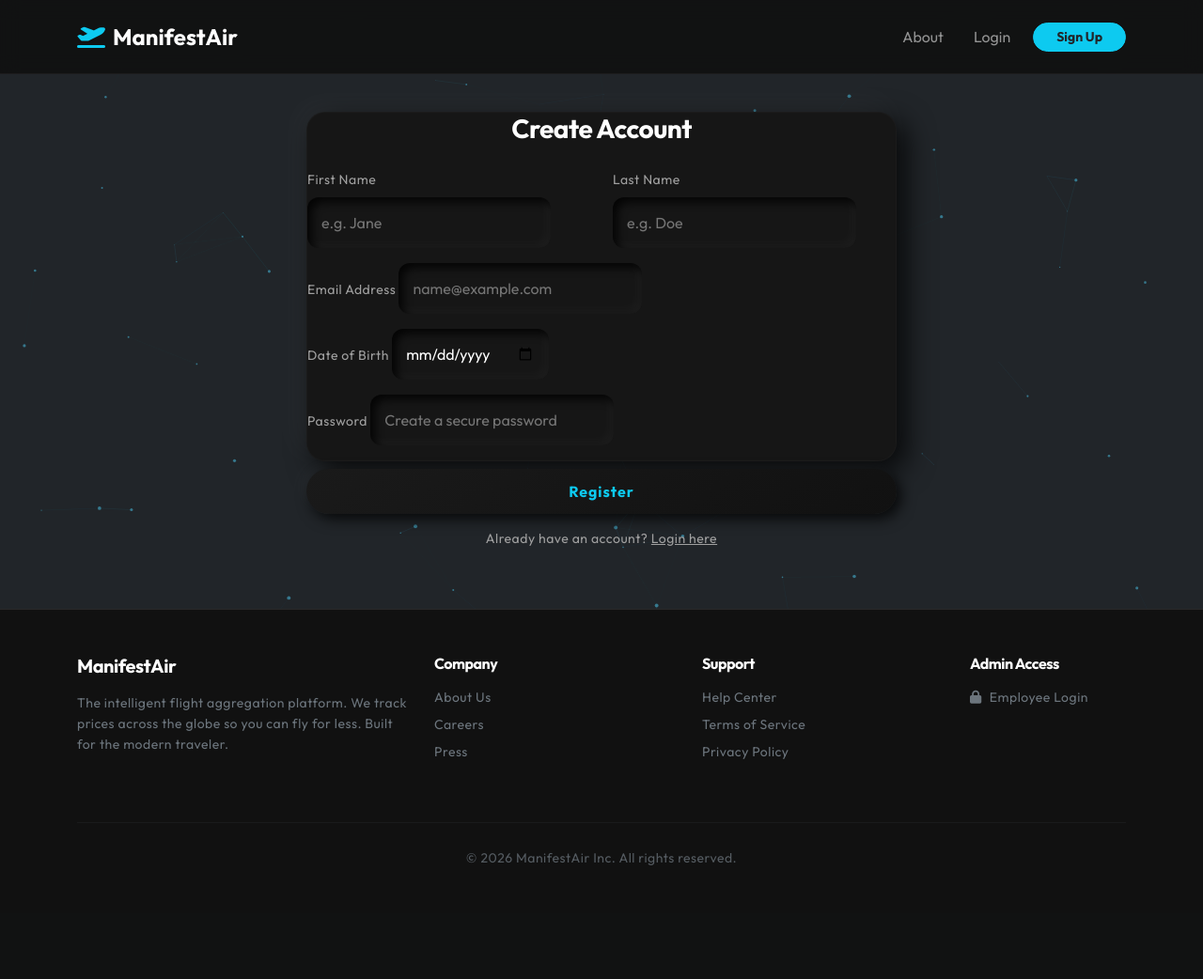
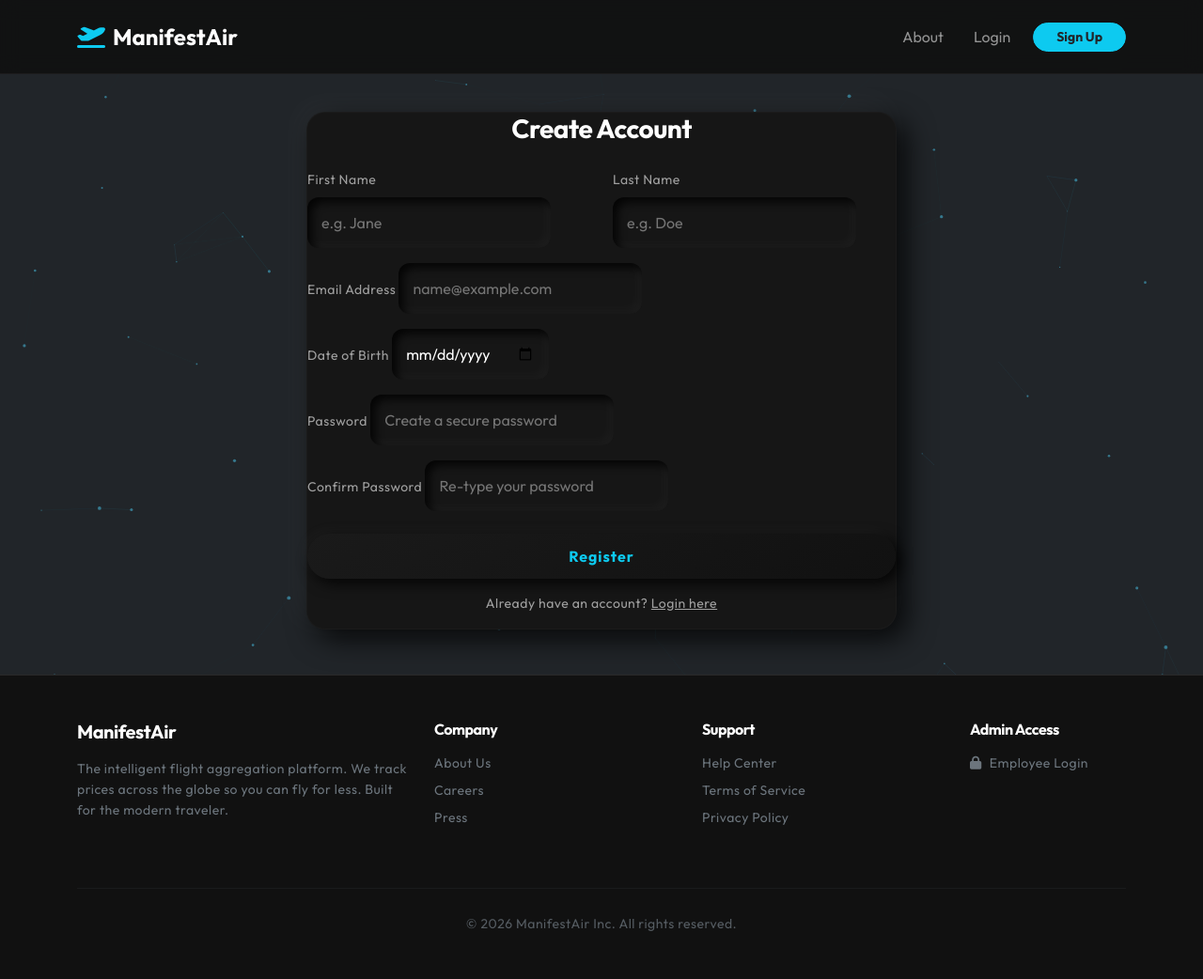
Before and after one commit to Meet1713/ManifestAir, a Flask app: template app/templates/auth/signup.html in a window 1280 px wide. Shown: the whole page at 94% size. Before the commit the page ends 921 px from the top, so only its background shows below. Run offline with Flask 3, Linux system fonts and the light colour scheme; the template is opened without the code that fills it, so the values that code supplies are empty.

Commit message:
Updating signup.html
Adding confirm password box

```diff
--- a/app/templates/auth/signup.html
+++ b/app/templates/auth/signup.html
@@ -28,6 +28,9 @@
                     <label class="form-label text-muted small">Password</label>
                     <input type="password" name="password" class="neo-input" placeholder="Create a secure password" required>
                 </div>
+                <div class="mb-3">
+                    <label class="form-label text-muted small">Confirm Password</label>
+                    <input type="password" name="confirm_password" class="neo-input" placeholder="Re-type your password" required>
                 </div>
                 <button type="submit" class="neo-btn w-100 mt-2">Register</button>
             </form>
```
